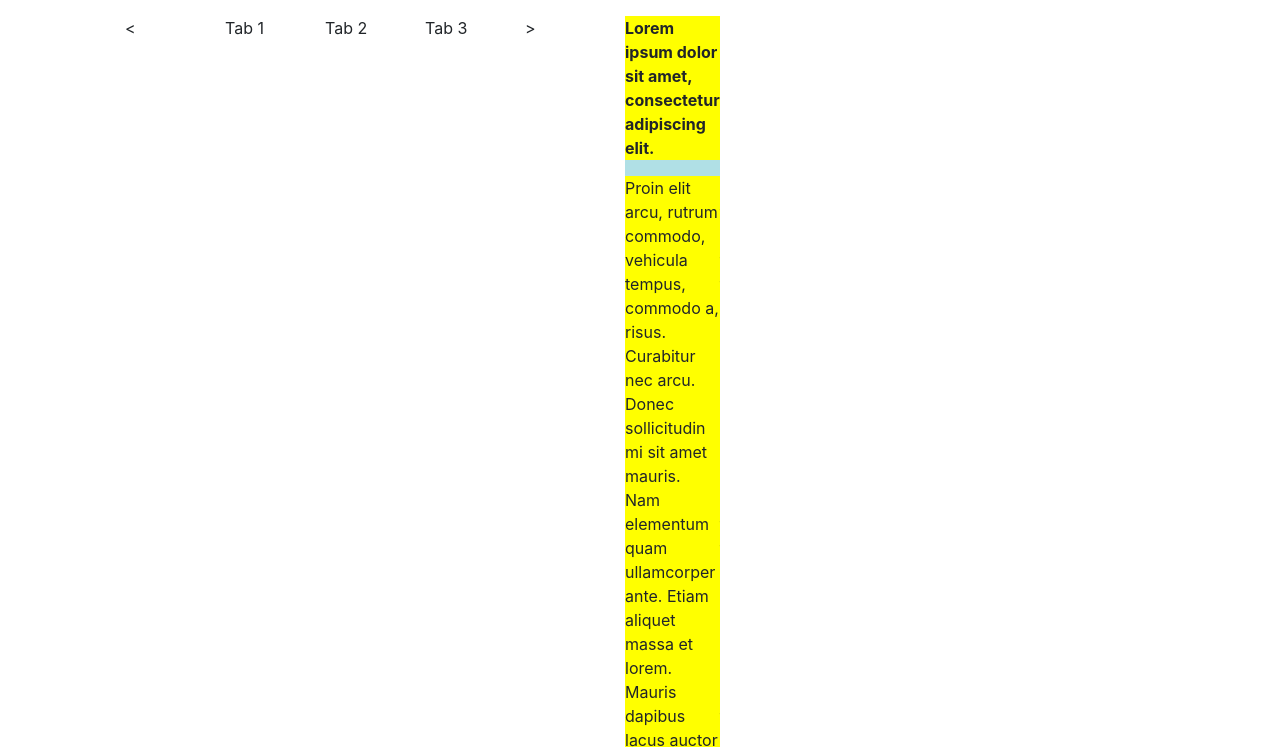
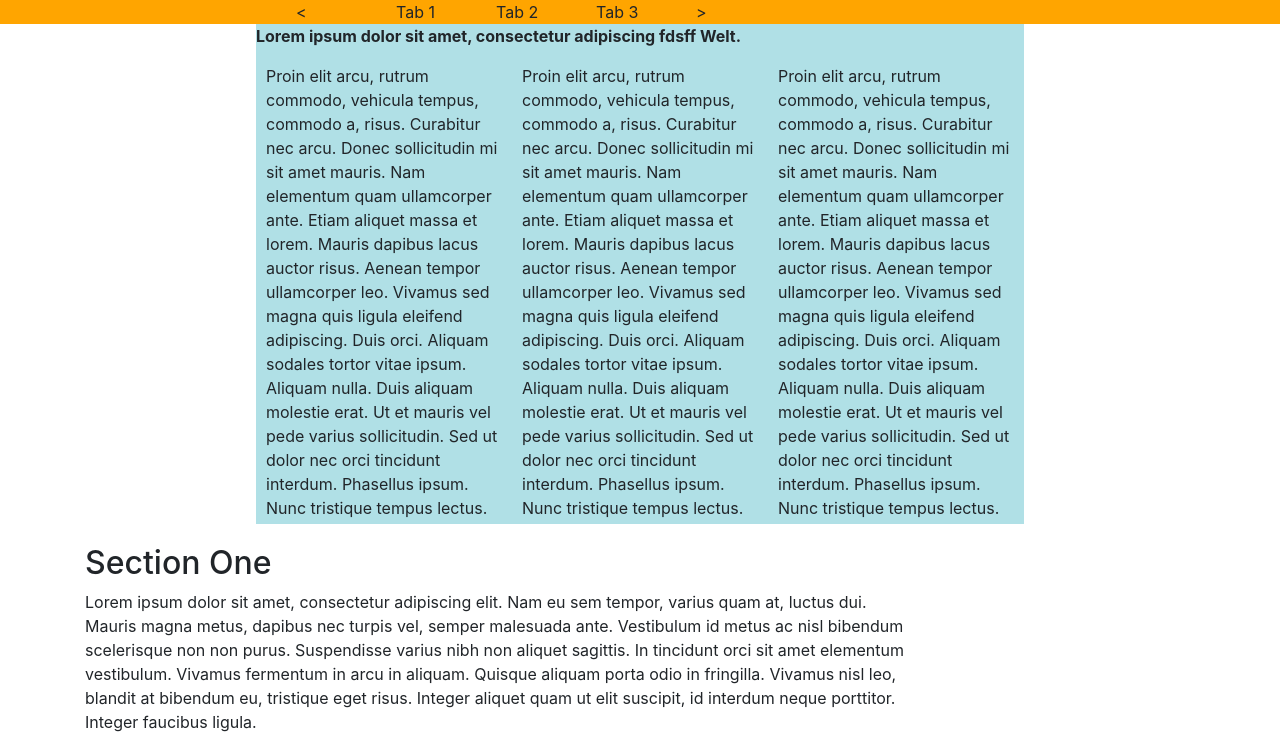
Before and after one commit to SMoni/MenuJS, a plain HTML site: page index.html in a window 1280 px wide. Both pictures are taken after a click on the item "Tab 1". Shown: the top 747 px of the page. Drawn offline with nearby package versions, Linux system fonts and the light colour scheme.

Commit message:
images added and fiddling around

```diff
--- a/index.html
+++ b/index.html
@@ -11,17 +11,20 @@
     <link href="http://libraries.n0b0dy.home/css/bootstrap.min.css" rel="stylesheet">
     <style>
 
-      p {
-        background: yellow;
+      #menu-bar {
+        background-color: orange;
       }
 
-      .menu-tab {
-        display: table-cell;
-        background-color:#b0e0e6;
+      #menu-strip {
+        margin: 0 auto;
+        display : table;
+        width: 768px;
       }
 
       #menu-container {
         overflow: hidden;
+        margin-left: auto;
+        margin-right: auto;
       }
 
       #menu-slider {
@@ -31,21 +34,44 @@
         position: relative;
       }
 
-      #divider {
+      .menu-tab {
+        display: table-cell;
+        background-color:#b0e0e6;
+      }
+
+      #menu-seperator:before {
+        background: url("images/arrow_top_grey_bold.png") no-repeat scroll 0 0 rgba(0, 0, 0, 0);
+        content: "";
+        height: 12px;
+        margin: 4px auto 0;
+        width: 13px;
+      }
+
+      #menu-seperator {
+        overflow: hidden;
         position: relative;
         top: 0px;
-        background-color: blue;
         height: 20px;
+        background: -moz-linear-gradient(center top , #737B84 0%, #3F4A56 44%, #303C49 45%, #29333E 100%) repeat scroll 0 0 rgba(0, 0, 0, 0);
+        cursor: pointer;
       }
 
       ul {
         list-style-type: none;
       }
 
-      ul.menubar li {
+      ul#menu-strip li {
         width: 100px;
         float: left;
         cursor: pointer;
+      }
+
+      table {
+        width: 768px;
+      }
+
+      td {
+        padding: 0px 10px 4px 10px;
       }
 
     </style>
@@ -57,8 +83,8 @@
 </head>
 <body>
 
-  <div class="container">
-    <ul class="menubar">
+  <div id="menu-bar" class="hidden-xs hidden-sm" style="">
+    <ul id="menu-strip" style="">
       <li id="left">&lt;</li>
       <li toggles="tab-1">Tab 1</li>
       <li toggles="tab-2">Tab 2</li>
@@ -67,31 +93,50 @@
     </ul>
   </div>
 
-  <div id="menu-container" class="" style="margin-left: 40px;">
-    <div id="menu-slider" class="container" style="">
+  <div id="menu-container" class="hidden-xs hidden-sm">
+    <div id="menu-slider" style="">
       <div id="tab-1" class="active-tab menu-tab">
         <div class="content">
-          <p><strong>Lorem ipsum dolor sit amet, consectetur adipiscing elit.</strong></p>
-          <p>Proin elit arcu, rutrum commodo, vehicula tempus, commodo a, risus. Curabitur nec arcu. Donec sollicitudin mi sit amet mauris. Nam elementum quam ullamcorper ante. Etiam aliquet massa et lorem. Mauris dapibus lacus auctor risus. Aenean tempor ullamcorper leo. Vivamus sed magna quis ligula eleifend adipiscing. Duis orci. Aliquam sodales tortor vitae ipsum. Aliquam nulla. Duis aliquam molestie erat. Ut et mauris vel pede varius sollicitudin. Sed ut dolor nec orci tincidunt interdum. Phasellus ipsum. Nunc tristique tempus lectus.</p>
+          <p lang="de"><strong>Lorem ipsum dolor sit amet, consectetur adipiscing
+          fdsff Welt.</strong></p>
+          <table>
+            <tr>
+              <td>Proin elit arcu, rutrum commodo, vehicula tempus, commodo a, risus. Curabitur nec arcu. Donec sollicitudin mi sit amet mauris. Nam elementum quam ullamcorper ante. Etiam aliquet massa et lorem. Mauris dapibus lacus auctor risus. Aenean tempor ullamcorper leo. Vivamus sed magna quis ligula eleifend adipiscing. Duis orci. Aliquam sodales tortor vitae ipsum. Aliquam nulla. Duis aliquam molestie erat. Ut et mauris vel pede varius sollicitudin. Sed ut dolor nec orci tincidunt interdum. Phasellus ipsum. Nunc tristique tempus lectus.</td>
+              <td>Proin elit arcu, rutrum commodo, vehicula tempus, commodo a, risus. Curabitur nec arcu. Donec sollicitudin mi sit amet mauris. Nam elementum quam ullamcorper ante. Etiam aliquet massa et lorem. Mauris dapibus lacus auctor risus. Aenean tempor ullamcorper leo. Vivamus sed magna quis ligula eleifend adipiscing. Duis orci. Aliquam sodales tortor vitae ipsum. Aliquam nulla. Duis aliquam molestie erat. Ut et mauris vel pede varius sollicitudin. Sed ut dolor nec orci tincidunt interdum. Phasellus ipsum. Nunc tristique tempus lectus.</td>
+              <td>Proin elit arcu, rutrum commodo, vehicula tempus, commodo a, risus. Curabitur nec arcu. Donec sollicitudin mi sit amet mauris. Nam elementum quam ullamcorper ante. Etiam aliquet massa et lorem. Mauris dapibus lacus auctor risus. Aenean tempor ullamcorper leo. Vivamus sed magna quis ligula eleifend adipiscing. Duis orci. Aliquam sodales tortor vitae ipsum. Aliquam nulla. Duis aliquam molestie erat. Ut et mauris vel pede varius sollicitudin. Sed ut dolor nec orci tincidunt interdum. Phasellus ipsum. Nunc tristique tempus lectus.</td>
+            </tr>
+          </table>
         </div>
       </div>
       <div id="tab-2" class="menu-tab">
         <div class="content">
           <p><strong>Lorem ipsum dolor sit amet, consectetur adipiscing elit.</strong></p>
-          <p>Morbi tincidunt, dui sit amet facilisis feugiat, odio metus gravida ante, ut pharetra massa metus id nunc. Duis scelerisque molestie turpis. Sed fringilla, massa eget luctus malesuada, metus eros molestie lectus, ut tempus eros massa ut dolor. Aenean aliquet fringilla sem. Suspendisse sed ligula in ligula suscipit aliquam. Praesent in eros vestibulum mi adipiscing adipiscing. Morbi facilisis. Curabitur ornare consequat nunc. Aenean vel metus. Ut posuere viverra nulla. Aliquam erat volutpat. Pellentesque convallis. Maecenas feugiat, tellus pellentesque pretium posuere, felis lorem euismod felis, eu ornare leo nisi vel felis. Mauris consectetur tortor et purus.</p>
+          <table>
+            <tr>
+              <td>Morbi tincidunt, dui sit amet facilisis feugiat, odio metus gravida ante, ut pharetra massa metus id nunc. Duis scelerisque molestie turpis. Sed fringilla, massa eget luctus malesuada, metus eros molestie lectus, ut tempus eros massa ut dolor. Aenean aliquet fringilla sem. Suspendisse sed ligula in ligula suscipit aliquam. Praesent in eros vestibulum mi adipiscing adipiscing. Morbi facilisis. Curabitur ornare consequat nunc. Aenean vel metus. Ut posuere viverra nulla. Aliquam erat volutpat. Pellentesque convallis. Maecenas feugiat, tellus pellentesque pretium posuere, felis lorem euismod felis, eu ornare leo nisi vel felis. Mauris consectetur tortor et purus.</td>
+              <td>Proin elit arcu, rutrum commodo, vehicula tempus, commodo a, risus. Curabitur nec arcu. Donec sollicitudin mi sit amet mauris. Nam elementum quam ullamcorper ante. Etiam aliquet massa et lorem. Mauris dapibus lacus auctor risus. Aenean tempor ullamcorper leo. Vivamus sed magna quis ligula eleifend adipiscing. Duis orci. Aliquam sodales tortor vitae ipsum. Aliquam nulla. Duis aliquam molestie erat. Ut et mauris vel pede varius sollicitudin. Sed ut dolor nec orci tincidunt interdum. Phasellus ipsum. Nunc tristique tempus lectus.</td>
+              <td>Morbi tincidunt, dui sit amet facilisis feugiat, odio metus gravida ante, ut pharetra massa metus id nunc. Duis scelerisque molestie turpis. Sed fringilla, massa eget luctus malesuada, metus eros molestie lectus, ut tempus eros massa ut dolor. Aenean aliquet fringilla sem. Suspendisse sed ligula in ligula suscipit aliquam. Praesent in eros vestibulum mi adipiscing adipiscing. Morbi facilisis. Curabitur ornare consequat nunc. Aenean vel metus. Ut posuere viverra nulla. Aliquam erat volutpat. Pellentesque convallis. Maecenas feugiat, tellus pellentesque pretium posuere, felis lorem euismod felis, eu ornare leo nisi vel felis. Mauris consectetur tortor et purus.</td>
+            </tr>
+          </table>
         </div>
       </div>
       <div id="tab-3" class="menu-tab">
         <div class="content">
           <p><strong>Lorem ipsum dolor sit amet, consectetur adipiscing elit.</strong></p>
-          <p>Duis cursus. Maecenas ligula eros, blandit nec, pharetra at, semper at, magna. Nullam ac lacus. Nulla facilisi. Praesent viverra justo vitae neque. Praesent blandit adipiscing velit. Suspendisse potenti. Donec mattis, pede vel pharetra blandit, magna ligula faucibus eros, id euismod lacus dolor eget odio. Nam scelerisque. Donec non libero sed nulla mattis commodo. Ut sagittis. Donec nisi lectus, feugiat porttitor, tempor ac, tempor vitae, pede. Aenean vehicula velit eu tellus interdum rutrum. Maecenas commodo. Pellentesque nec elit. Fusce in lacus. Vivamus a libero vitae lectus hendrerit hendrerit.</p>
+          <table>
+            <tr>
+              <td>Morbi tincidunt, dui sit amet facilisis feugiat, odio metus gravida ante, ut pharetra massa metus id nunc. Duis scelerisque molestie turpis. Sed fringilla, massa eget luctus malesuada, metus eros molestie lectus, ut tempus eros massa ut dolor. Aenean aliquet fringilla sem. Suspendisse sed ligula in ligula suscipit aliquam. Praesent in eros vestibulum mi adipiscing adipiscing. Morbi facilisis. Curabitur ornare consequat nunc. Aenean vel metus. Ut posuere viverra nulla. Aliquam erat volutpat. Pellentesque convallis. Maecenas feugiat, tellus pellentesque pretium posuere, felis lorem euismod felis, eu ornare leo nisi vel felis. Mauris consectetur tortor et purus.</td>
+              <td>Duis cursus. Maecenas ligula eros, blandit nec, pharetra at, semper at, magna. Nullam ac lacus. Nulla facilisi. Praesent viverra justo vitae neque. Praesent blandit adipiscing velit. Suspendisse potenti. Donec mattis, pede vel pharetra blandit, magna ligula faucibus eros, id euismod lacus dolor eget odio. Nam scelerisque. Donec non libero sed nulla mattis commodo. Ut sagittis. Donec nisi lectus, feugiat porttitor, tempor ac, tempor vitae, pede. Aenean vehicula velit eu tellus interdum rutrum. Maecenas commodo. Pellentesque nec elit. Fusce in lacus. Vivamus a libero vitae lectus hendrerit hendrerit.</td>
+              <td>Morbi tincidunt, dui sit amet facilisis feugiat, odio metus gravida ante, ut pharetra massa metus id nunc. Duis scelerisque molestie turpis. Sed fringilla, massa eget luctus malesuada, metus eros molestie lectus, ut tempus eros massa ut dolor. Aenean aliquet fringilla sem. Suspendisse sed ligula in ligula suscipit aliquam. Praesent in eros vestibulum mi adipiscing adipiscing. Morbi facilisis. Curabitur ornare consequat nunc. Aenean vel metus. Ut posuere viverra nulla. Aliquam erat volutpat. Pellentesque convallis. Maecenas feugiat, tellus pellentesque pretium posuere, felis lorem euismod felis, eu ornare leo nisi vel felis. Mauris consectetur tortor et purus.</td>
+            </tr>
+          </table>
         </div>
       </div>
     </div>
   </div>
-  <div id="divider" class="container-fluid" style=""></div>
+  <div id="menu-seperator" class="hidden-xs hidden-sm container-fluid"></div>
 
-<!--
+
   <div class="container">
      <div class="row">
       <div class="news col-md-9 col-sm-12">
@@ -123,12 +168,14 @@
       </div>
     </div>
   </div>
--->
 
   <script src="http://libraries.n0b0dy.home/js/jquery-1.9.1.js"></script>
   <script src="http://libraries.n0b0dy.home/js/jquery-ui-1.10.4.custom.min.js"></script>
   <script src="http://libraries.n0b0dy.home/js/bootstrap-3.1.1.min.js"></script>
   <script>
+
+    var slideDuration     = 400;
+    var seperatorDuration = 200;
 
     var slideTo = function(thisTab) {
 
@@ -142,20 +189,20 @@
       $("#menu-slider").animate({
         left: newLeft
       }, {
-        duration: 300
+        duration: slideDuration
       });
 
       $("#menu-container").animate({
         height: newHeight,
         width:  newWidth
       }, {
-        duration: 300
+        duration: slideDuration
       });
 
-      $("#divider").animate({
-        height: 20
+      $("#menu-seperator").animate({
+        height: "20px"
       }, {
-        duration: 150
+        duration: seperatorDuration
       });
 
       $(".menu-tab").removeClass("active-tab");
@@ -171,31 +218,49 @@
       slideTo($(".active-tab").prev(".menu-tab"));
     });
 
-    $("#divider").click(function() {
+    function hideMenuContainer() {
 
-      var hideDivider = function() {
-        $("#divider").animate({
-          height: 0
+      var hideMenuSeperator= function() {
+        $("#menu-seperator").animate({
+          height: "0px"
         }, {
-          duration: 150
+          duration: seperatorDuration
         });
       };
 
       $("#menu-container").animate({
-        height: 0
+        height: "0px"
       }, {
-        duration: 300,
-        complete: function() { hideDivider(); }
+        duration: slideDuration,
+        complete: function() { hideMenuSeperator(); }
       });
+
+    }
+
+    $("#menu-seperator").click(function() {
+      hideMenuContainer();
     });
 
     var initialize = function() {
 
+      $("#menu-slider").css("width", function() {
+
+        var newWidth = 0;
+
+        $(".menu-tab").each(function() {
+          newWidth += $(this).width();
+        });
+
+        return newWidth + "px";
+      }());
+
       var currentContent = $(".active-tab > .content");
       var menuContainer  = $("#menu-container");
+      var menuSeperator  = $("#menu-seperator");
 
       menuContainer.css("width",  currentContent.width() + "px");
-      menuContainer.css("height", currentContent.height() + "px");
+      menuContainer.css("height", "0px");
+      menuSeperator.css("height", "0px");
 
       $("li[toggles^='tab-']").each(function() {
 
```
Also changed, not shown: images/arrow_down_grey.png (added), images/arrow_top_grey_bold.png (added), images/arrow_up_grey.png (added).
